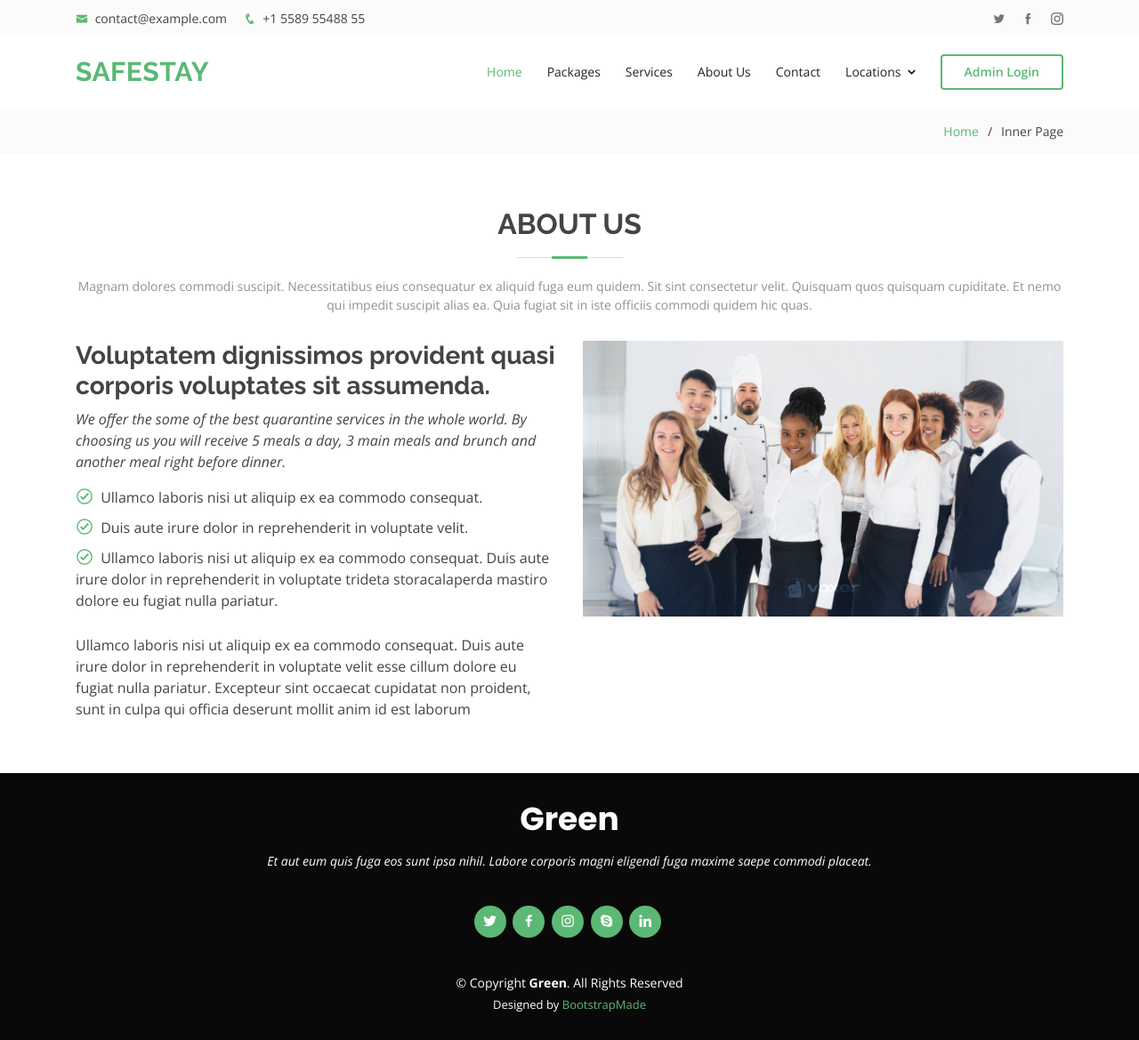
After one commit to pbaldika/webpro-project, a PHP site: page /about.php in a window 1280 px wide. The commit adds this page. Shown: the whole page at 89% size. Run offline with PHP 8.4, Linux system fonts and the light colour scheme.

Commit message:
moved about us to its own page

```diff
--- /dev/null
+++ b/about.php
@@ -0,0 +1,99 @@
+<!DOCTYPE html>
+<html lang="en">
+
+<head>
+  <meta charset="utf-8">
+  <meta content="width=device-width, initial-scale=1.0" name="viewport">
+
+  <title>Inner Page</title>
+  <meta content="" name="description">
+  <meta content="" name="keywords">
+
+  <!-- Google Fonts -->
+  <link href="https://fonts.googleapis.com/css?family=Open+Sans:300,300i,400,400i,600,600i,700,700i|Raleway:300,300i,400,400i,500,500i,600,600i,700,700i|Poppins:300,300i,400,400i,500,500i,600,600i,700,700i" rel="stylesheet">
+
+  <!-- Vendor CSS Files -->
+  <link href="assets/vendor/bootstrap/css/bootstrap.min.css" rel="stylesheet">
+  <link href="assets/vendor/icofont/icofont.min.css" rel="stylesheet">
+  <link href="assets/vendor/boxicons/css/boxicons.min.css" rel="stylesheet">
+  <link href="assets/vendor/animate.css/animate.min.css" rel="stylesheet">
+  <link href="assets/vendor/owl.carousel/assets/owl.carousel.min.css" rel="stylesheet">
+  <link href="assets/vendor/venobox/venobox.css" rel="stylesheet">
+
+  <!-- Template Main CSS File -->
+  <link href="assets/css/style.css" rel="stylesheet">
+
+  <!-- =======================================================
+  * Template Name: Green - v2.3.1
+  * Template URL: https://bootstrapmade.com/green-free-one-page-bootstrap-template/
+  * Author: BootstrapMade.com
+  * License: https://bootstrapmade.com/license/
+  ======================================================== -->
+</head>
+
+<body>
+
+  <!--INCLUDE HEADER AND TOPBAR FILE-->
+  <?php include('assets/includes/header.php');?>
+
+  <main id="main">
+
+    <!-- ======= Breadcrumbs ======= -->
+    <section class="breadcrumbs">
+      <div class="container">
+
+        <div class="d-flex justify-content-between align-items-center">
+          <h2></h2>
+          <ol>
+            <li><a href="index.php">Home</a></li>
+            <li>Inner Page</li>
+          </ol>
+        </div>
+
+      </div>
+    </section><!-- End Breadcrumbs -->
+
+    <!-- ======= About Us Section ======= -->
+    <section id="about" class="about">
+        <div class="container">
+
+        <div class="section-title">
+            <h2>About Us</h2>
+            <p>Magnam dolores commodi suscipit. Necessitatibus eius consequatur ex aliquid fuga eum quidem. Sit sint consectetur velit. Quisquam quos quisquam cupiditate. Et nemo qui impedit suscipit alias ea. Quia fugiat sit in iste officiis commodi quidem hic quas.</p>
+        </div>
+
+        <div class="row">
+            <div class="col-lg-6 order-1 order-lg-2">
+            <img src="assets/img/staff.png" class="img-fluid" alt="">
+            </div>
+            <div class="col-lg-6 pt-4 pt-lg-0 order-2 order-lg-1 content">
+            <h3>Voluptatem dignissimos provident quasi corporis voluptates sit assumenda.</h3>
+            <p class="font-italic">
+                We offer the some of the best quarantine services in the whole world. By choosing us you will receive 5 meals a day, 3 main meals and brunch and another meal right before dinner.
+            </p>
+            <ul>
+                <li><i class="icofont-check-circled"></i> Ullamco laboris nisi ut aliquip ex ea commodo consequat.</li>
+                <li><i class="icofont-check-circled"></i> Duis aute irure dolor in reprehenderit in voluptate velit.</li>
+                <li><i class="icofont-check-circled"></i> Ullamco laboris nisi ut aliquip ex ea commodo consequat. Duis aute irure dolor in reprehenderit in voluptate trideta storacalaperda mastiro dolore eu fugiat nulla pariatur.</li>
+            </ul>
+            <p>
+                Ullamco laboris nisi ut aliquip ex ea commodo consequat. Duis aute irure dolor in reprehenderit in voluptate
+                velit esse cillum dolore eu fugiat nulla pariatur. Excepteur sint occaecat cupidatat non proident, sunt in
+                culpa qui officia deserunt mollit anim id est laborum
+            </p>
+            </div>
+        </div>
+
+        </div>
+    </section><!-- End About Us Section -->
+
+  </main><!-- End #main -->
+
+  <!--INCLUDE FOOTER AND VENDORJS FILE-->
+  <?php include('assets/includes/footer.php');?>
+
+  <a href="#" class="back-to-top"><i class="icofont-simple-up"></i></a>
+
+</body>
+
+</html>
--- a/assets/includes/header.php
+++ b/assets/includes/header.php
@@ -28,7 +28,7 @@
 
             <li><a href="package-list.php">Packages</a></li>
             <li><a href="#services">Services</a></li>
-            <li><a href="#about">About</a></li>
+            <li><a href="about.php">About Us</a></li>
             <li><a href="#contact">Contact</a></li>
             <li class="drop-down"><a href="">Locations</a>
             <ul>
```
Also changed, not shown: index.php (+0 -34 lines).
